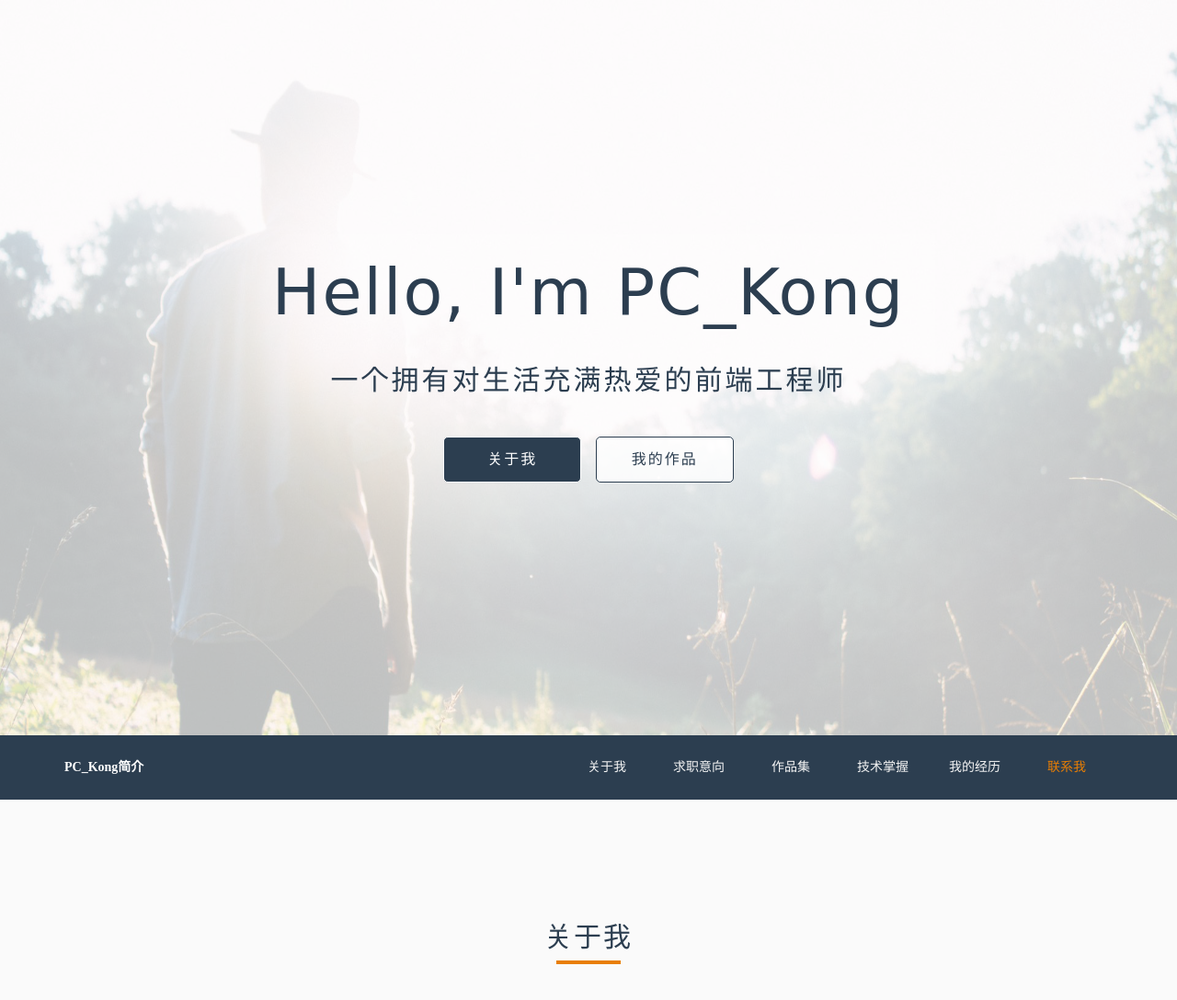
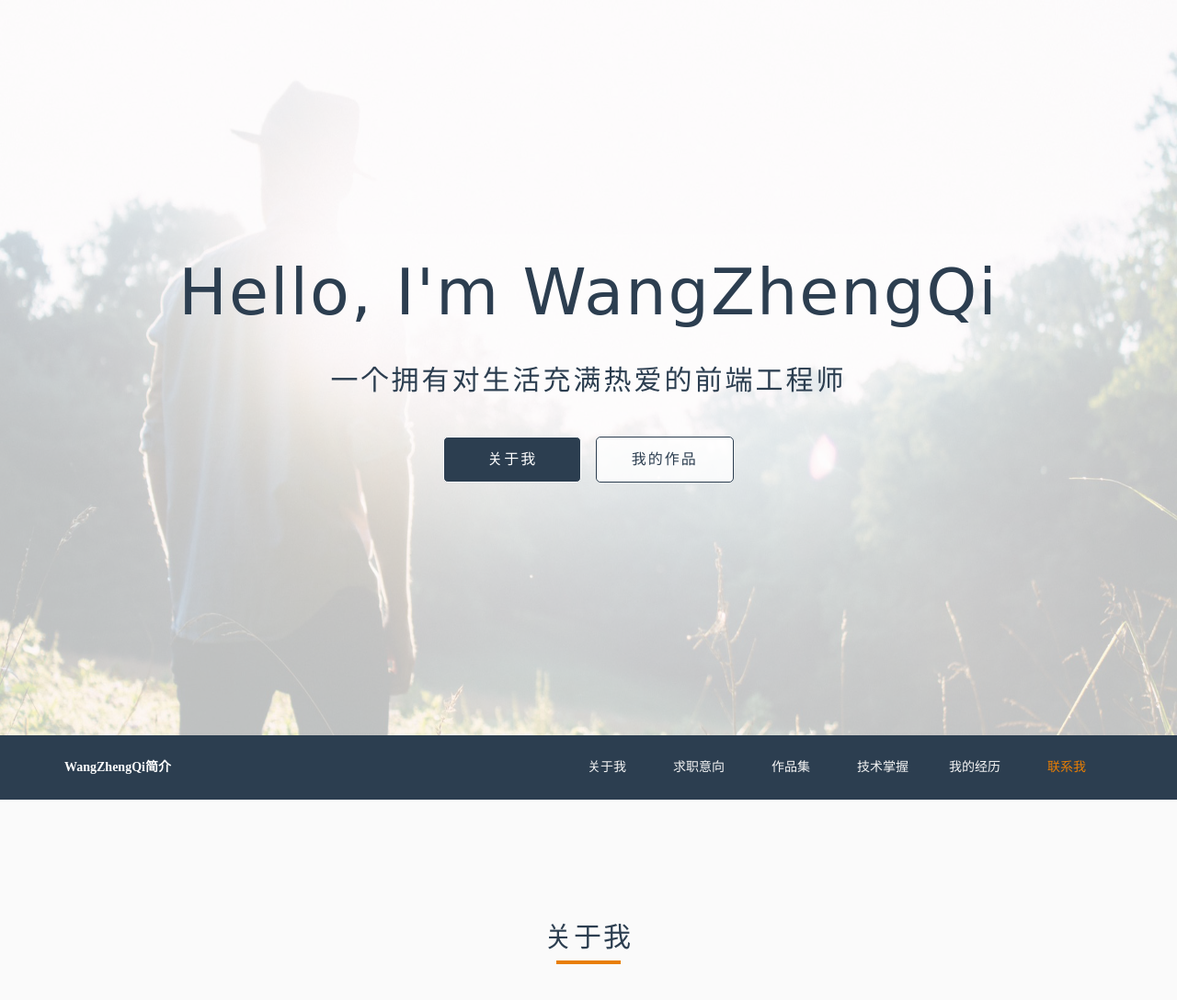
Before and after one commit to 843659760/843659760.github.io, a plain HTML site: page index.html in a window 1280 px wide. Shown: the top 1088 px of the page at 92% size. Drawn offline with Linux system fonts and the light colour scheme; a script that the page names is missing.

Commit message:
更改我的英文名

```diff
--- a/index.html
+++ b/index.html
@@ -5,9 +5,9 @@
     <meta charset="UTF-8">
     <meta name="viewport" content="initial-scale=1, maximum-scale=1, minimum-scale=1, user-scalable=no">
     <meta http-equiv="Content-Type" content="text/html; charset=utf-8">
-    <meta name="keywords" content="web前端个人简历,web前端,王正奇简历,PC_Kong,前端个人博客,前端工程师">
+    <meta name="keywords" content="web前端个人简历,web前端,王正奇简历,王正奇,前端个人博客,前端工程师">
     <meta name="description" content="王正奇WEB前端工程师的个人简历">
-    <meta name="author" content="王正奇,PC_Kong">
+    <meta name="author" content="王正奇">
     <title>Web前端工程师简历</title>
 
     <link rel="stylesheet" href="css/bootstrap.min.css">
@@ -33,7 +33,7 @@
                     <img src="image/top.png" alt="回到顶部">
                 </div>
                 <div class="myIntro">
-                    <h1 class="fade">Hello, I'm PC_Kong</h1>
+                    <h1 class="fade">Hello, I'm WangZhengQi</h1>
                     <h3 class="fade">一个拥有对生活充满热爱的前端工程师</h3>
                     <span class="active fade" id="abMe">关于我</span>
                     <span id="mypro" class="fade">我的作品</span>
@@ -51,7 +51,7 @@
                 <div id="nav-bar" class="bar">
                     <div class="container">
                         <a href="#">
-                            <div class="fl">PC_Kong简介</div>
+                            <div class="fl">WangZhengQi简介</div>
                         </a>
                         <ul class="fr nav-ul">
                             <li>关于我</li>
```
